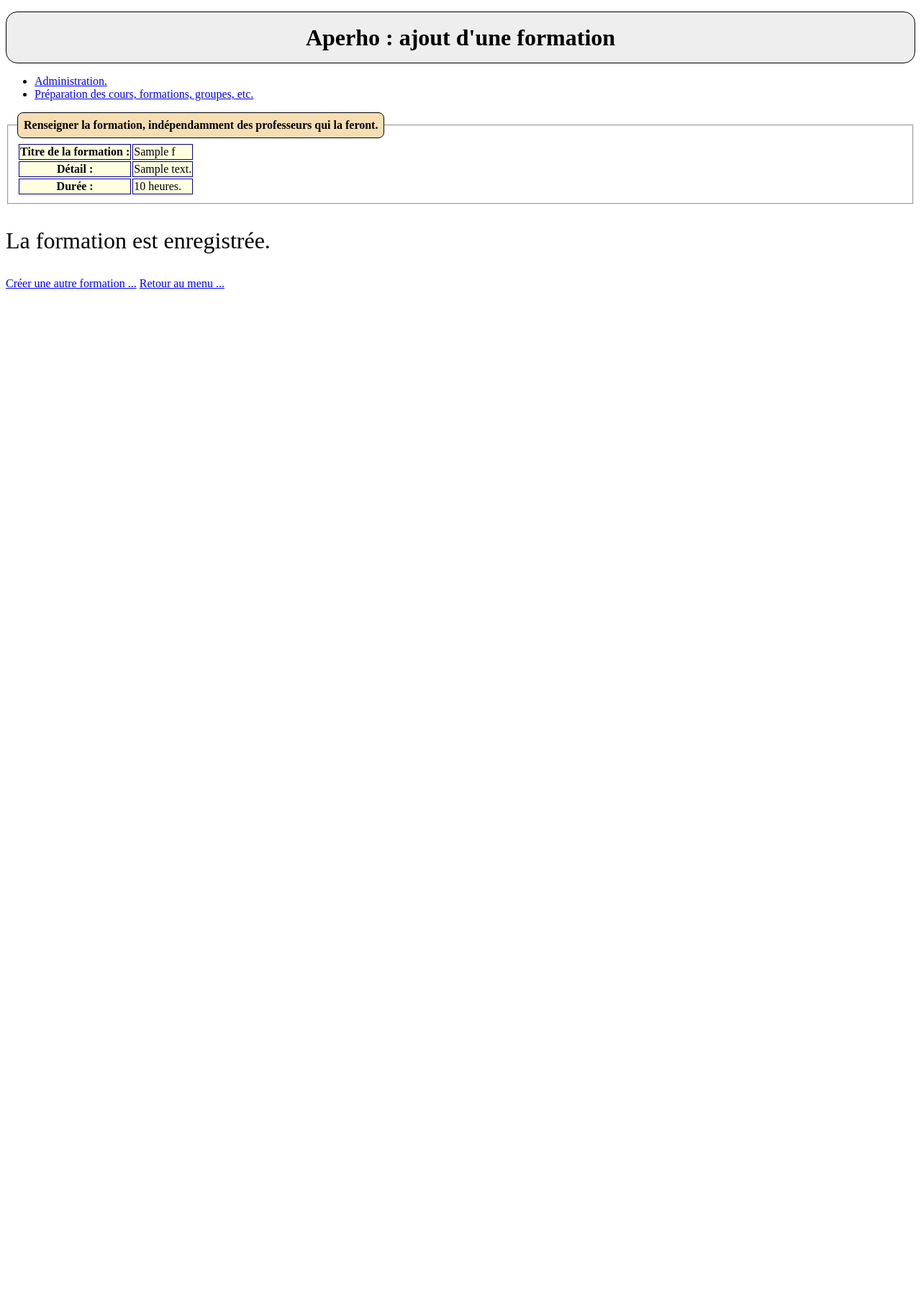
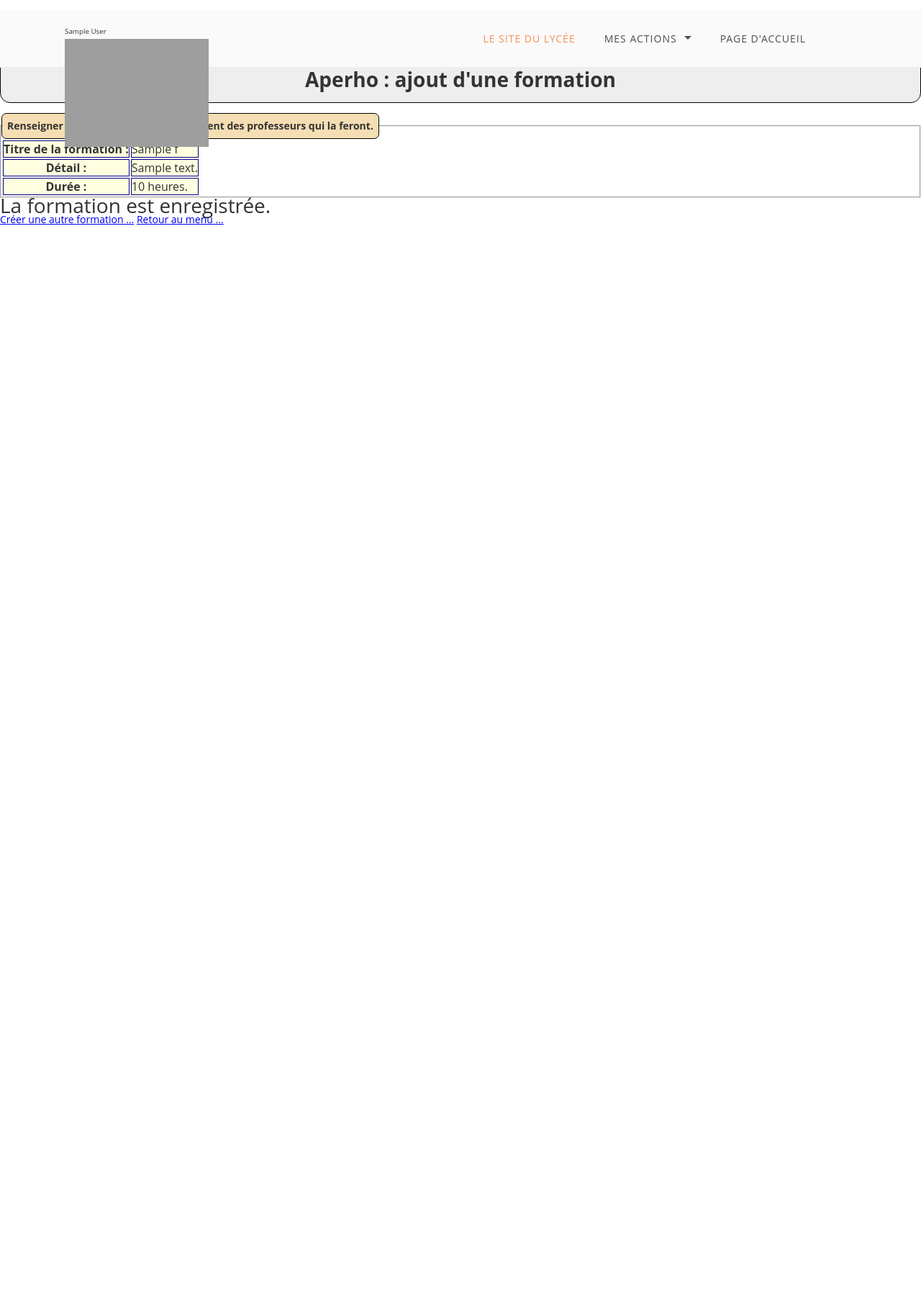
Before and after one commit to georgesk/aperho, a Django app: template votes/templates/addFormation1.html in a window 1280 px wide. Shown: the whole page at 72% size. Before the commit the page ends 401 px from the top, so only its background shows below. Run offline with Django 3.2, Linux system fonts and the light colour scheme; a user stored in the database is signed in; tables that the repository leaves empty hold one stand-in row (values such as "Sample post"); the template is opened without the code that fills it: most values are stand-ins (such as "Sample title", 1, 10 or a date in 2020); some libraries are stand-ins or nearby versions; grey boxes are pictures that could not be loaded.

Commit message:
plus de pages au nouveau style

```diff
--- a/votes/templates/addFormation.html
+++ b/votes/templates/addFormation.html
@@ -1,22 +1,17 @@
-<html xmlns="http://www.w3.org/1999/xhtml">
-  <head>
-    <title>Aperho : ajout d'une formation</title>
-    <link rel="stylesheet" href="/static/votes/css/stylevotes.css" type="text/css"/>
-    <link rel="stylesheet" href="/static/votes/js/jquery-ui/themes/smoothness/jquery-ui.css" type="text/css"/>
-    <script type="text/javascript" src="/static/votes/js/jquery/jquery.js">
-    </script>
-    <script type="text/javascript" src="/static/votes/js/jquery-ui/jquery-ui.js">
-    </script>
+{% extends "home.html" %}
+
+{% block webTitle %}<title>Aperho : ajout d'une formation</title>{% endblock %}
+<!-- ' -->
+
+{% block localscripts %}
 <script type="text/javascript" src="/static/votes/js/addEleves.js">
 </script>
-  </head>
-  <body>
+{% endblock %}
+
+{% block title %}<h1>Aperho : ajout d'une formation</h1>{% endblock %}<!-- ' -->
+
+{% block contents %}
 {% if user.is_superuser %}
-    <h1>Aperho : ajout d'une formation</h1>
-    <ul>
-      <li><a href="/admin/">Administration.</a></li>
-      <li><a href="/preparation/">Préparation des cours, formations, groupes, etc.</a></li>
-    </ul>
 <form method="post">
   <fieldset>
     <legend>Renseigner la formation, indépendamment des professeurs qui la feront.</legend>
@@ -63,6 +58,7 @@
     }
 );
 </script>
+{% else %}
+<h2>Votre statut ne vous permet pas d'utiliser cette page</h2>
 {% endif %}
-  </body>
-</html>
+{% endblock %}
--- a/votes/templates/addFormation1.html
+++ b/votes/templates/addFormation1.html
@@ -1,22 +1,7 @@
-<html xmlns="http://www.w3.org/1999/xhtml">
-  <head>
-    <title>Aperho : ajout d'une formation</title>
-    <link rel="stylesheet" href="/static/votes/css/stylevotes.css" type="text/css"/>
-    <link rel="stylesheet" href="/static/votes/js/jquery-ui/themes/smoothness/jquery-ui.css" type="text/css"/>
-    <script type="text/javascript" src="/static/votes/js/jquery/jquery.js">
-    </script>
-    <script type="text/javascript" src="/static/votes/js/jquery-ui/jquery-ui.js">
-    </script>
-    <script type="text/javascript" src="/static/votes/js/addEleves.js">
-    </script>
-  </head>
-  <body>
+{% extends "addFormation.html" %}
+
+{% block contents %}
 {% if user.is_superuser %}
-    <h1>Aperho : ajout d'une formation</h1>
-    <ul>
-      <li><a href="/admin/">Administration.</a></li>
-      <li><a href="/preparation/">Préparation des cours, formations, groupes, etc.</a></li>
-    </ul>
 <form>
   <fieldset>
     <legend>Renseigner la formation, indépendamment des professeurs qui la feront.</legend>
@@ -64,6 +49,7 @@
     }
 );
 </script>
+{% else %}
+<h2>Votre statut ne vous permet pas d'utiliser cette page</h2>
 {% endif %}
-  </body>
-</html>
+{% endblock %}
```
Lines whose indentation alone changed are shown as unchanged.
